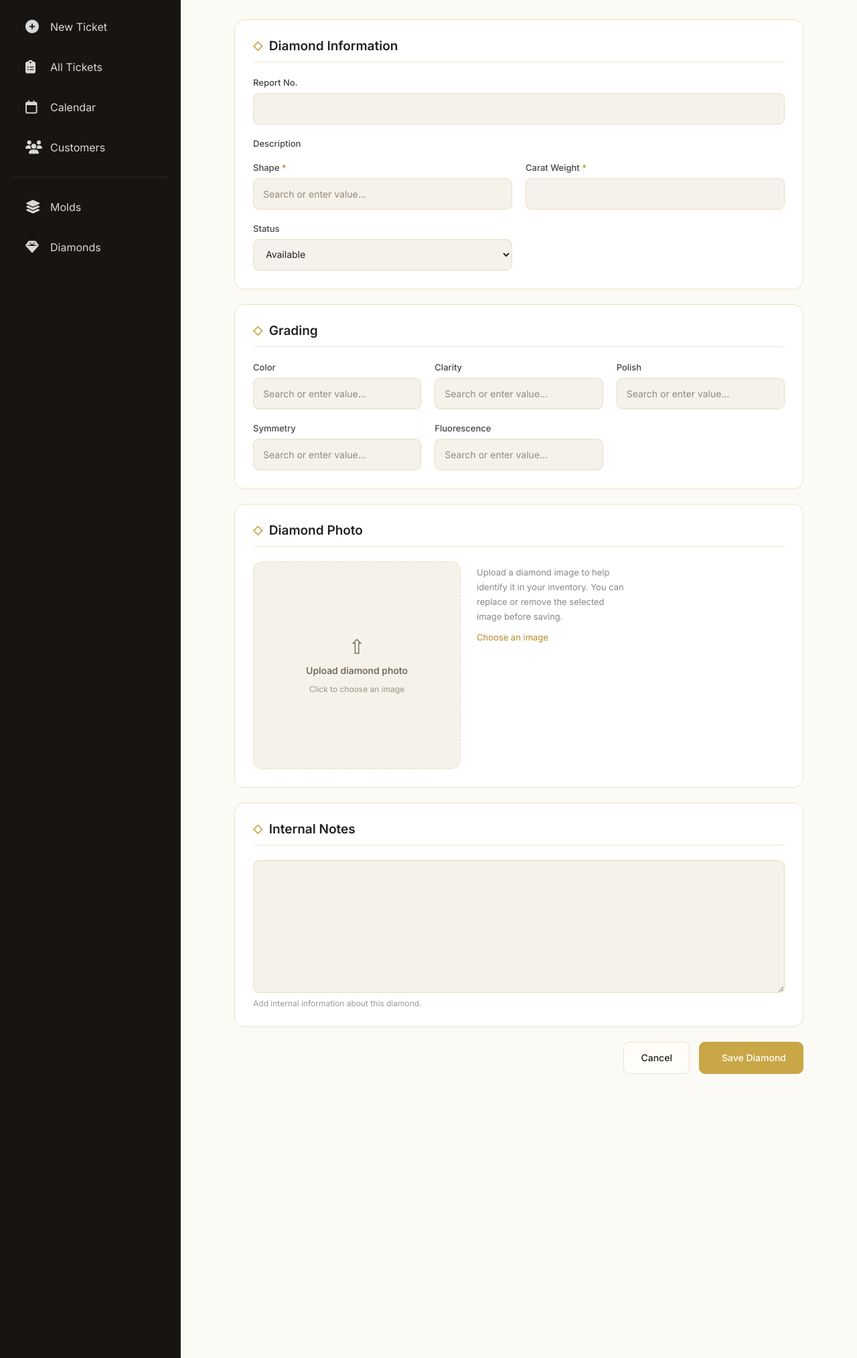
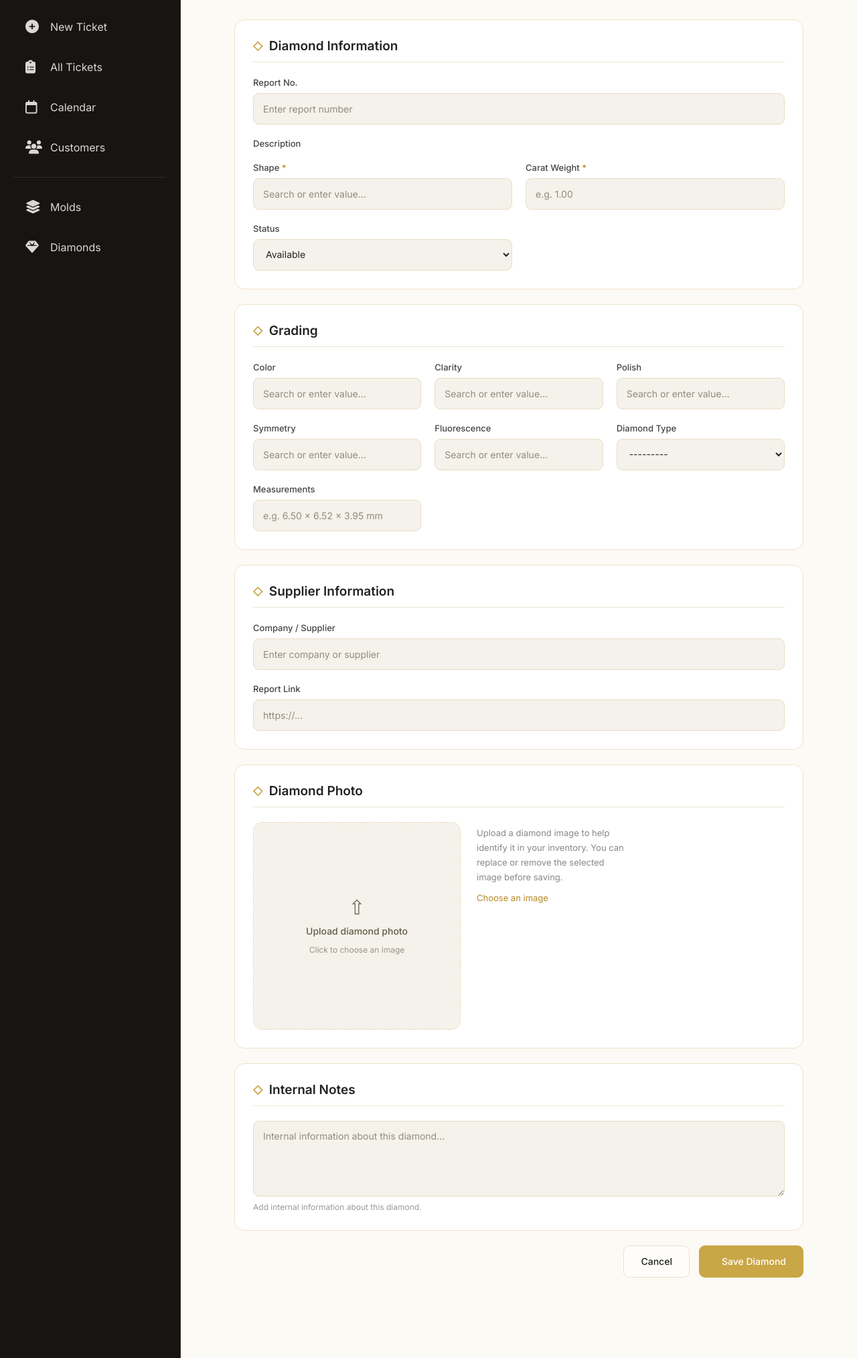
Before and after one commit to Hannah-Xiang/Jewelry-Working-Flow-System, a Django app: page /diamonds/new/ in a window 1280 px wide. Shown: the part 188-2215 px from the top of the page at 67% size. Run offline with Django 5.2, Linux system fonts and the light colour scheme; data that the repository does not hold is empty.

Commit message:
diamonds page edit

```diff
--- a/core/forms.py
+++ b/core/forms.py
@@ -352,6 +352,7 @@ class MoldForm(forms.ModelForm):
 
 
 
+
 class DiamondForm(forms.ModelForm):
 
     autocomplete_fields = [
@@ -365,28 +366,83 @@ class DiamondForm(forms.ModelForm):
 
     class Meta:
         model = Diamond
+
         fields = [
             "report_number",
             "diamond_date",
             "report_link",
+            "diamond_type",
             "shape",
             "measurements",
             "carat_weight",
+            "status",
             "color_grade",
             "clarity_grade",
-            "diamond_type",
             "polish",
             "symmetry",
             "fluorescence",
             "company",
             "picture",
-            "status",
             "notes",
         ]
 
+        widgets = {
+
+            "report_number": forms.TextInput(attrs={
+                "class": "form-control",
+                "placeholder": "Enter report number",
+            }),
+
+            "diamond_date": forms.DateInput(attrs={
+                "type": "date",
+                "class": "form-control",
+            }),
+
+            "report_link": forms.URLInput(attrs={
+                "class": "form-control",
+                "placeholder": "https://...",
+            }),
+
+            "diamond_type": forms.Select(attrs={
+                "class": "form-control",
+            }),
+
+            "measurements": forms.TextInput(attrs={
+                "class": "form-control",
+                "placeholder": "e.g. 6.50 x 6.52 x 3.95 mm",
+            }),
+
+            "carat_weight": forms.NumberInput(attrs={
+                "class": "form-control",
+                "step": "0.01",
+                "placeholder": "e.g. 1.00",
+            }),
+
+            "status": forms.Select(attrs={
+                "class": "form-control",
+            }),
+
+            "company": forms.TextInput(attrs={
+                "class": "form-control",
+                "placeholder": "Enter company or supplier",
+            }),
+
+            "picture": forms.ClearableFileInput(attrs={
+                "class": "form-control",
+            }),
+
+            "notes": forms.Textarea(attrs={
+                "class": "form-control",
+                "rows": 5,
+                "placeholder": "Internal information about this diamond...",
+            }),
+        }
+
     def __init__(self, *args, **kwargs):
+
         super().__init__(*args, **kwargs)
 
+        # Configure autocomplete fields
         for field_name in self.autocomplete_fields:
 
             self.fields[field_name].widget = forms.TextInput(attrs={
@@ -396,6 +452,7 @@ class DiamondForm(forms.ModelForm):
                 "class": "new-diamond-uppercase-input",
             })
 
+            # Get previously entered values
             choices = (
                 Diamond.objects
                 .exclude(**{f"{field_name}__isnull": True})
@@ -405,12 +462,19 @@ class DiamondForm(forms.ModelForm):
                 .order_by(field_name)
             )
 
-            setattr(self, f"{field_name}_choices", choices)
+            setattr(
+                self,
+                f"{field_name}_choices",
+                choices
+            )
 
     def clean(self):
+
         cleaned_data = super().clean()
 
+        # Normalize autocomplete values
         for field_name in self.autocomplete_fields:
+
             value = cleaned_data.get(field_name)
 
             if value:
--- a/core/templates/core/new_diamond.html
+++ b/core/templates/core/new_diamond.html
@@ -929,11 +929,102 @@
                     {% endfor %}
                 </div>
 
+
+                <!-- DIAMOND TYPE -->
+                <div class="new-diamond-field">
+
+                    <label for="{{ form.diamond_type.id_for_label }}">
+                        Diamond Type
+                    </label>
+
+                    {{ form.diamond_type }}
+
+                    {% for error in form.diamond_type.errors %}
+                        <div class="new-diamond-field-error">
+                            {{ error }}
+                        </div>
+                    {% endfor %}
+
+                </div>
+
+
+                <!-- MEASUREMENTS -->
+                <div class="new-diamond-field">
+
+                    <label for="{{ form.measurements.id_for_label }}">
+                        Measurements
+                    </label>
+
+                    {{ form.measurements }}
+
+                    {% for error in form.measurements.errors %}
+                        <div class="new-diamond-field-error">
+                            {{ error }}
+                        </div>
+                    {% endfor %}
+
+                </div>
+
+
+
+
+
             </div>
 
 
 
+
+
         </section>
+
+
+<!-- SUPPLIER INFORMATION -->
+<section class="new-diamond-card">
+
+    <h2 class="new-diamond-card-title">
+        <span class="gold-icon">◇</span>
+        <span>Supplier Information</span>
+    </h2>
+
+    <div class="new-diamond-form-grid">
+
+        <div class="new-diamond-field full-width">
+
+            <label for="{{ form.company.id_for_label }}">
+                Company / Supplier
+            </label>
+
+            {{ form.company }}
+
+            {% for error in form.company.errors %}
+                <div class="new-diamond-field-error">
+                    {{ error }}
+                </div>
+            {% endfor %}
+
+        </div>
+
+        <!-- REPORT LINK -->
+        <div class="new-diamond-field full-width">
+
+            <label for="{{ form.report_link.id_for_label }}">
+                Report Link
+            </label>
+
+            {{ form.report_link }}
+
+            {% for error in form.report_link.errors %}
+                <div class="new-diamond-field-error">
+                    {{ error }}
+                </div>
+            {% endfor %}
+
+        </div>
+
+    </div>
+
+</section>
+
 
 
 
```
